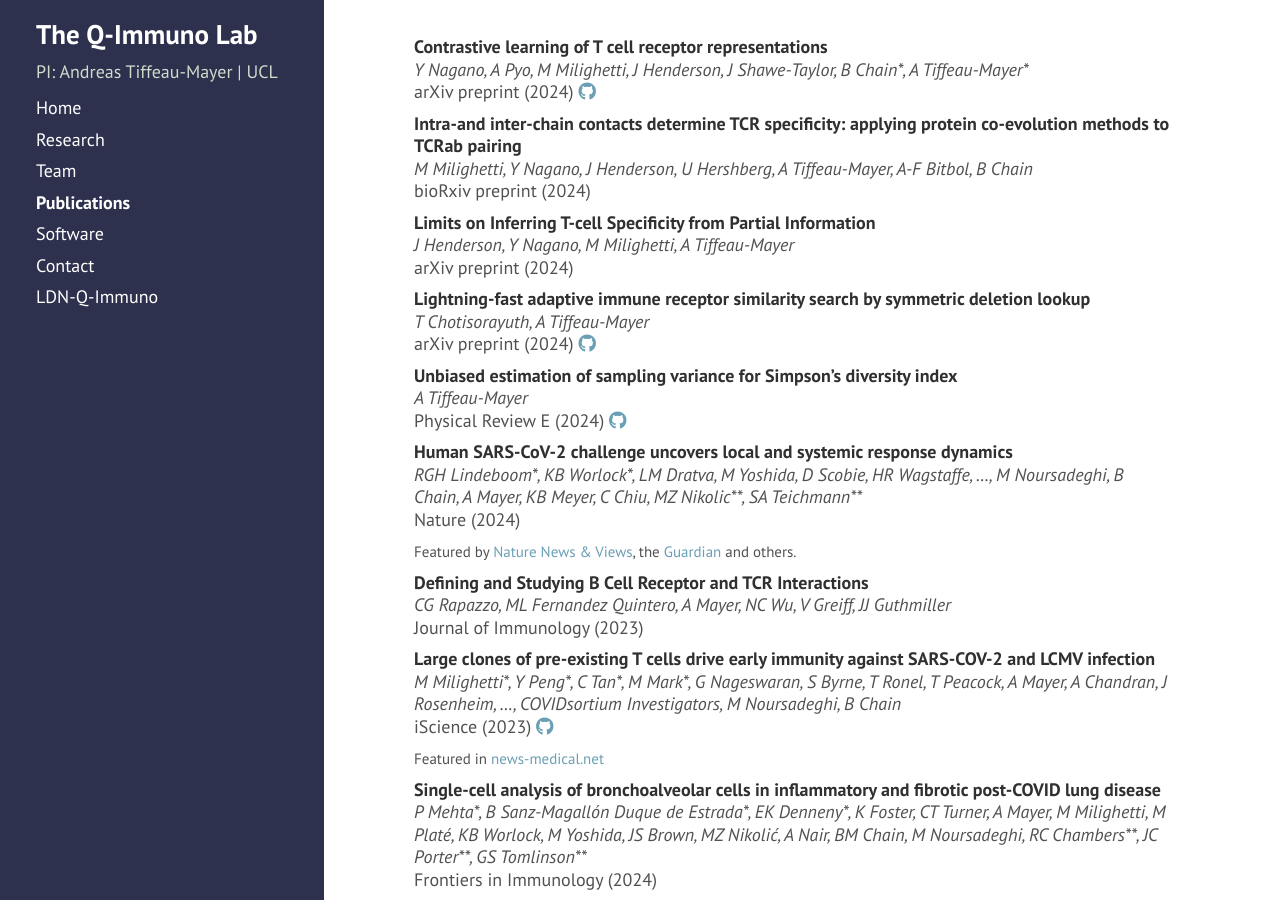
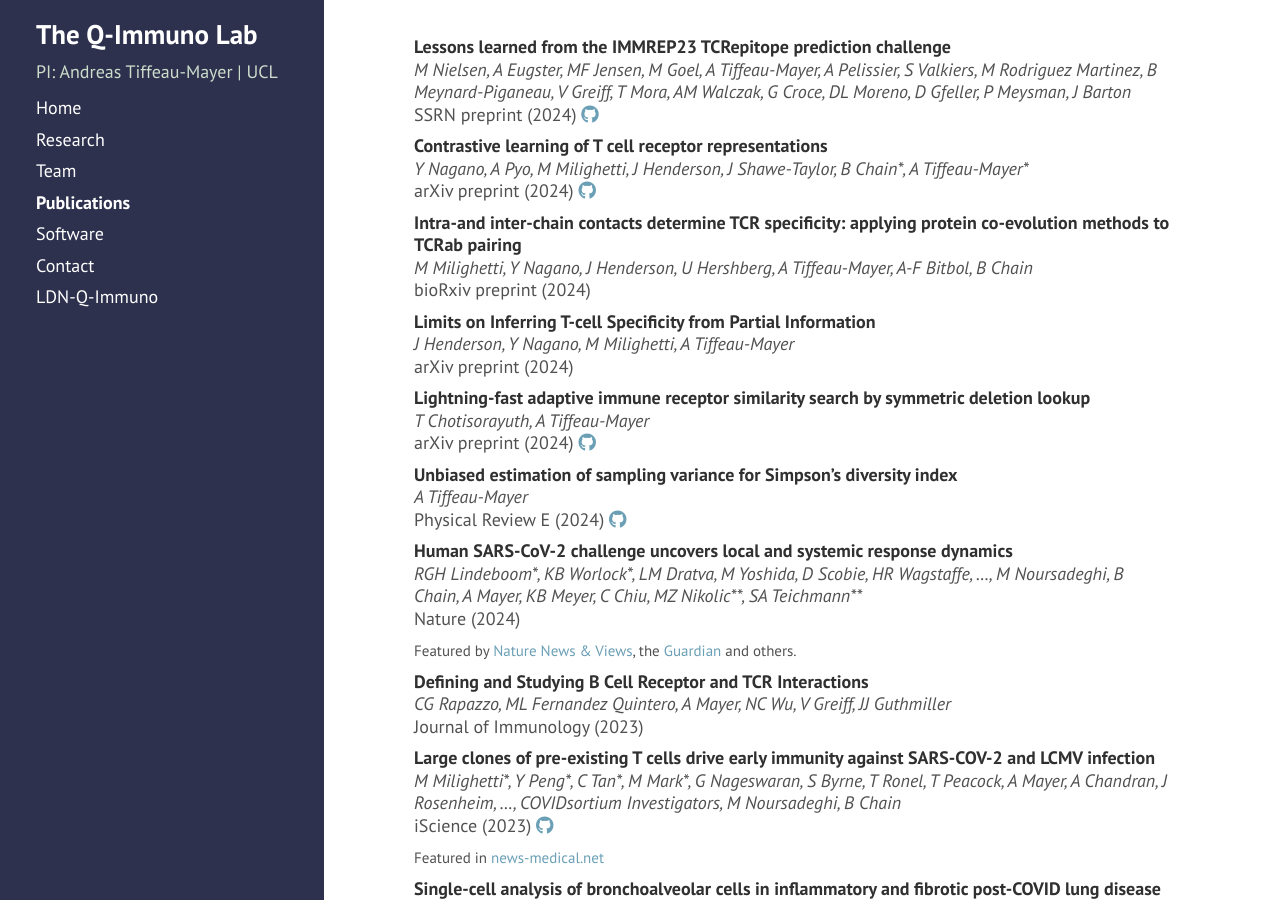
Before and after one commit to andim/andim.github.io, a Jekyll site: the page built from publications.md, in a window 1280 px wide and 900 px high. Built offline with Jekyll 4.4.1, drawn with Linux system fonts in a browser that asks for light colours; nearby versions of some CDN libraries; a style sheet for code colours, icons or effects is not loaded.

Commit message:
added immrep23 benchmark paper

```diff
--- a/_data/publist.yml
+++ b/_data/publist.yml
@@ -1,3 +1,12 @@
+- authors: M Nielsen, A Eugster, MF Jensen, M Goel, A Tiffeau-Mayer, A Pelissier, S Valkiers, M Rodriguez Martinez, B Meynard-Piganeau, V Greiff, T Mora, AM Walczak, G Croce, DL Moreno, D Gfeller, P Meysman, J Barton
+  title: Lessons learned from the IMMREP23 TCRepitope prediction challenge
+  journal: SSRN preprint
+  year: 2024
+  links:
+    doi: https://papers.ssrn.com/sol3/papers.cfm?abstract_id=4914987
+    github: https://github.com/justin-barton/IMMREP23/
+
+
 - authors: Y Nagano, A Pyo, M Milighetti, J Henderson, J Shawe-Taylor, B Chain\*, A Tiffeau-Mayer\*
   title: Contrastive learning of T cell receptor representations
   journal: arXiv preprint
```
